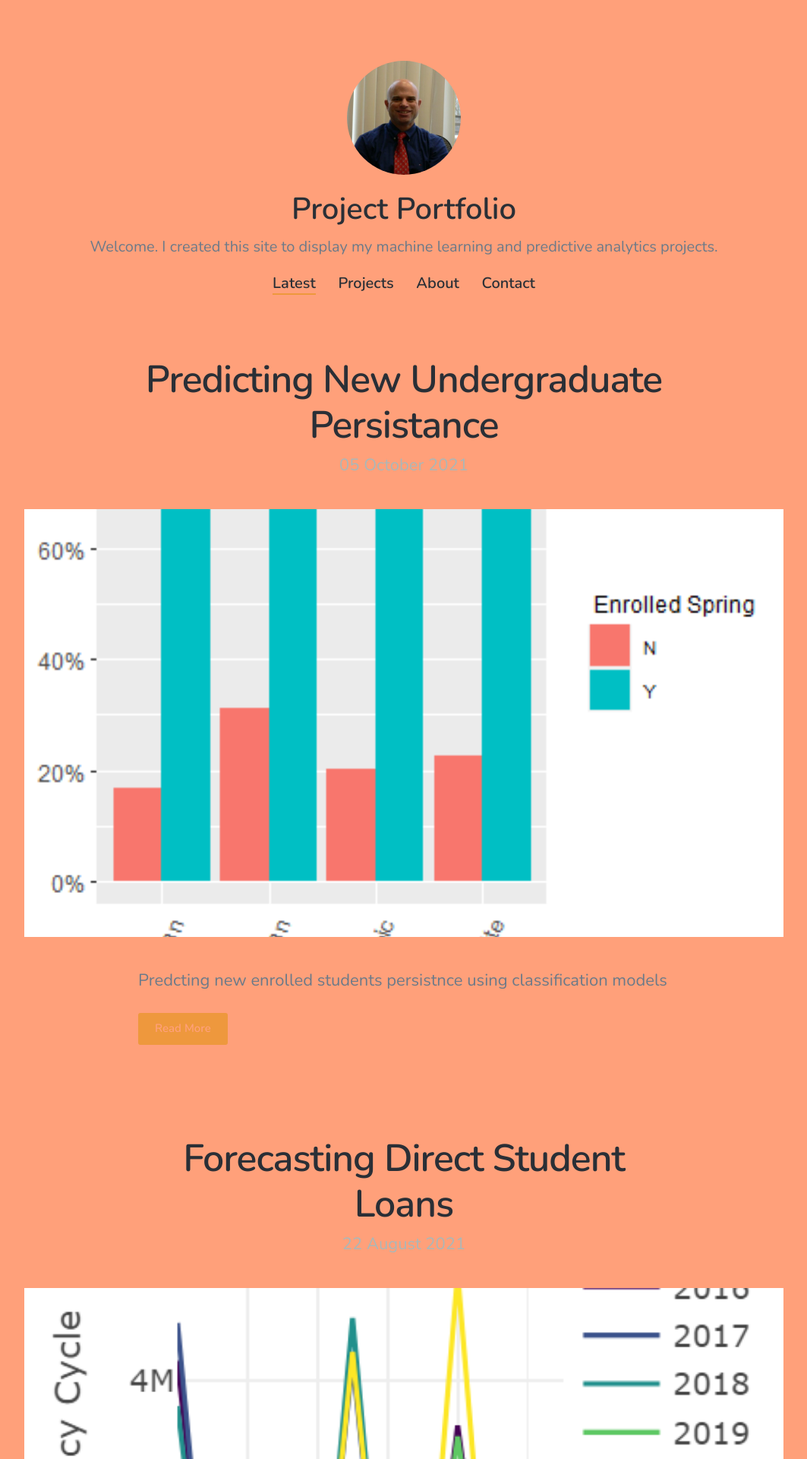
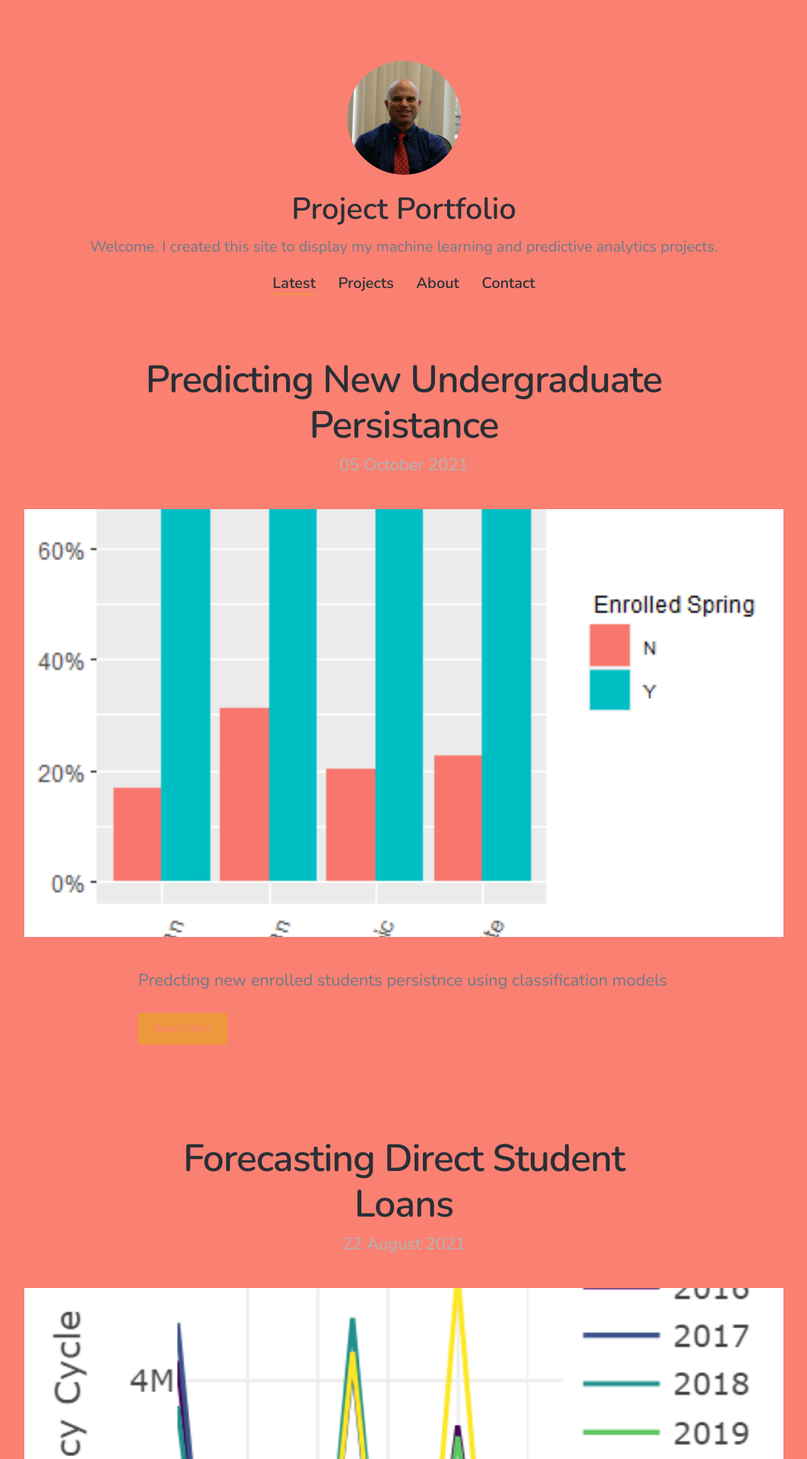
Before and after one commit to franklauder/franklauder.github.io, a Jekyll site: the page built from index.html, in a window 1280 px wide. Shown: the top 1920 px of the page at 76% size, without its empty margins (108-1171 px from the left). Built offline with Jekyll 4.4.1, drawn with Linux system fonts in a browser that asks for light colours; nearby versions of some CDN libraries; the list of posts is cut into pages by our own code.

```diff
--- a/_data/settings.yml
+++ b/_data/settings.yml
@@ -58,8 +58,8 @@ social_settings:
   linkedin_url: 'https://www.linkedin.com/in/franklauder/'
 
 color_settings:
-  background_color: '#FFA07A'
-  background_alt_color: '#FA8072'
+  background_color: '#FA8072'
+  background_alt_color: '#FFA07A'
   text_dark_color: '#2A2F36'
   text_medium_color: '#6C7A89'
   text_light_color: '#ABB7B7'
```
